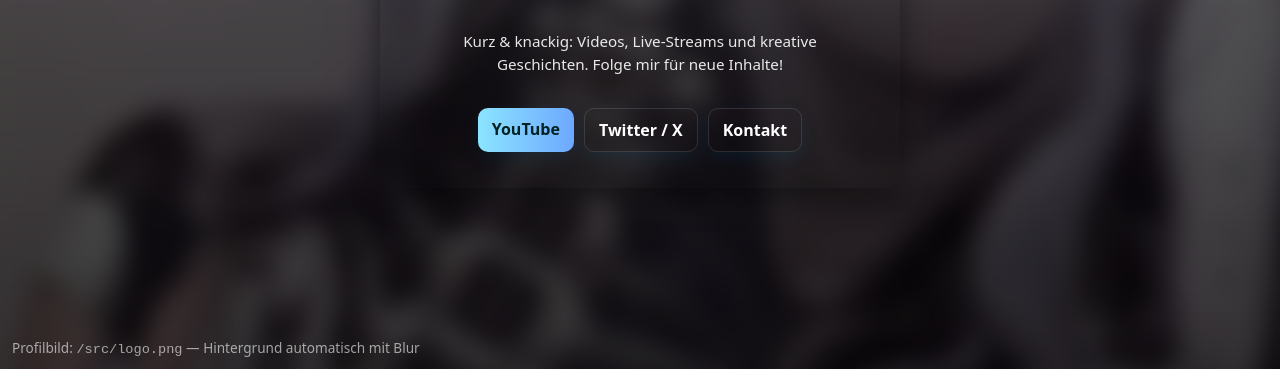
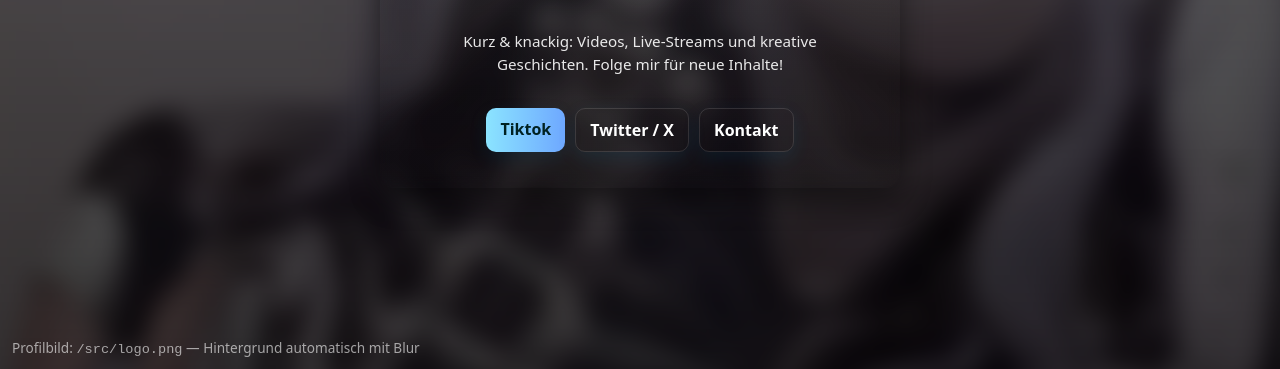
Before and after one commit to vronleng/vronleng.github.io, a plain HTML site: page index.html in a window 1280 px wide. Shown: the part 431-800 px from the top of the page. Drawn offline with Linux system fonts and the light colour scheme.

Commit message:
Update index.html

```diff
--- a/index.html
+++ b/index.html
@@ -56,7 +56,7 @@ footer{position:fixed;left:12px;bottom:12px;z-index:2;color:rgba(255,255,255,0.6
       <h1>Vronleng</h1>
       <p class="role">Content Creator — Gaming & Storytelling</p>
       <p class="bio">Kurz & knackig: Videos, Live-Streams und kreative Geschichten. Folge mir für neue Inhalte!</p><div class="links" aria-hidden="false">
-    <a class="btn" href="#" role="button">YouTube</a>
+    <a class="btn" href="https://tiktok.com/@vronleng_official" role="button">Tiktok</a>
     <a class="btn ghost" href="#" role="button">Twitter / X</a>
     <a class="btn ghost" href="#" role="button">Kontakt</a>
   </div>
```
